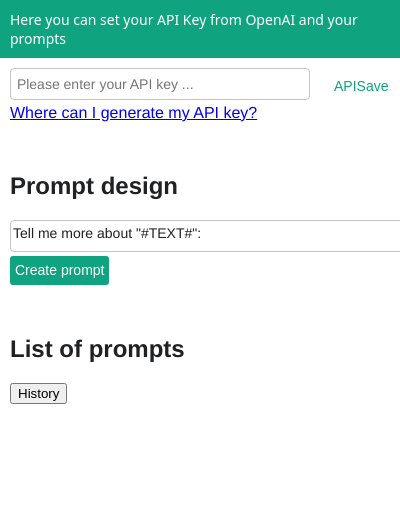
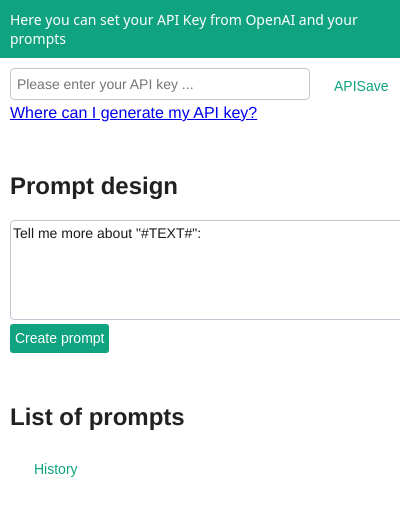
Before and after one commit to dreemhai/gpt-token-counter, a browser extension: page popup.html in a window 400 px wide. Shown: the top 516 px of the page. Drawn offline with Linux system fonts and the light colour scheme.

Commit message:
fixed bugs with delete buttons

```diff
--- a/history.js
+++ b/history.js
@@ -31,6 +31,7 @@ function erasePrompt(index) {
                 items.history.splice(index, 1);
                 freshList = makeHistoryList(items);
                 document.getElementById('history-of-prompts').innerHTML = freshList
+                update_del_buttons(items);
                 //document.getElementById('list-of-prompts').removeChild(document.getElementById('del' + index.toString()));
                 chrome.storage.sync.set({ 'history': items.history }, function () {
                     // Notify that is erased
--- a/popup.html
+++ b/popup.html
@@ -39,7 +39,7 @@
         <div class="container" style="width:600px">
             <div style="width: 600px;"><h2 style="float: left;">Prompt design</h2></div>
             <div style="width:200px;">
-                <textarea id="promptinput" name="prompt" rows="4" cols="60" class="form" style="color:#202123" >Tell me more about "#TEXT#":</textarea>
+                <textarea id="promptinput" name="prompt"  class="textarea"  >Tell me more about "#TEXT#":</textarea>
             </div>
             <div></div><button type="button" id="createPrompt" class="button">Create prompt</button>
         </div>
@@ -50,7 +50,7 @@
             <h2>List of prompts</h2>
             <ol id="list-of-prompts" ></ol>
         </div>
-         <button type="button" id="history">History</button>
+         <button type="button" id="history" class="save">History</button>
         <script src="popup.js"></script>
     </div>
 </body>
--- a/popup.js
+++ b/popup.js
@@ -70,6 +70,7 @@ function erasePrompt(index) {
                 items.customprompt.splice(index, 1);
                 freshList = makePromptList(items);
                 document.getElementById('list-of-prompts').innerHTML = freshList
+                update_del_buttons(items);
                 //document.getElementById('list-of-prompts').removeChild(document.getElementById('del' + index.toString()));
                 chrome.storage.sync.set({ 'customprompt': items.customprompt }, function () {
                     // Notify that is erased
--- a/style.css
+++ b/style.css
@@ -82,7 +82,29 @@ body {
     outline: 0px !important;
     cursor: pointer;
 }
-
+.textarea{
+    -webkit-box-align: center;
+    align-items: center;
+    background-color: rgb(255, 255, 255);
+    border-color:#c5c5d2;
+    color:#1a1a1a;
+    border-radius: 4px;
+    border-style: solid;
+    border-width: 1px;
+    cursor: default;
+    -webkit-box-pack: justify;
+    justify-content: space-between;
+    min-height: 32px;
+    position: relative;
+    box-sizing: border-box;
+    width: 600px;
+    height: 100px;
+    outline: 0px !important;
+    font-family: helvetica, sans-serif;
+    font-size: 14px;
+    line-height: 20px;
+    cursor: text;
+}
 .apikeybutton{
     align-items: center;
     justify-content: space-around;
```
